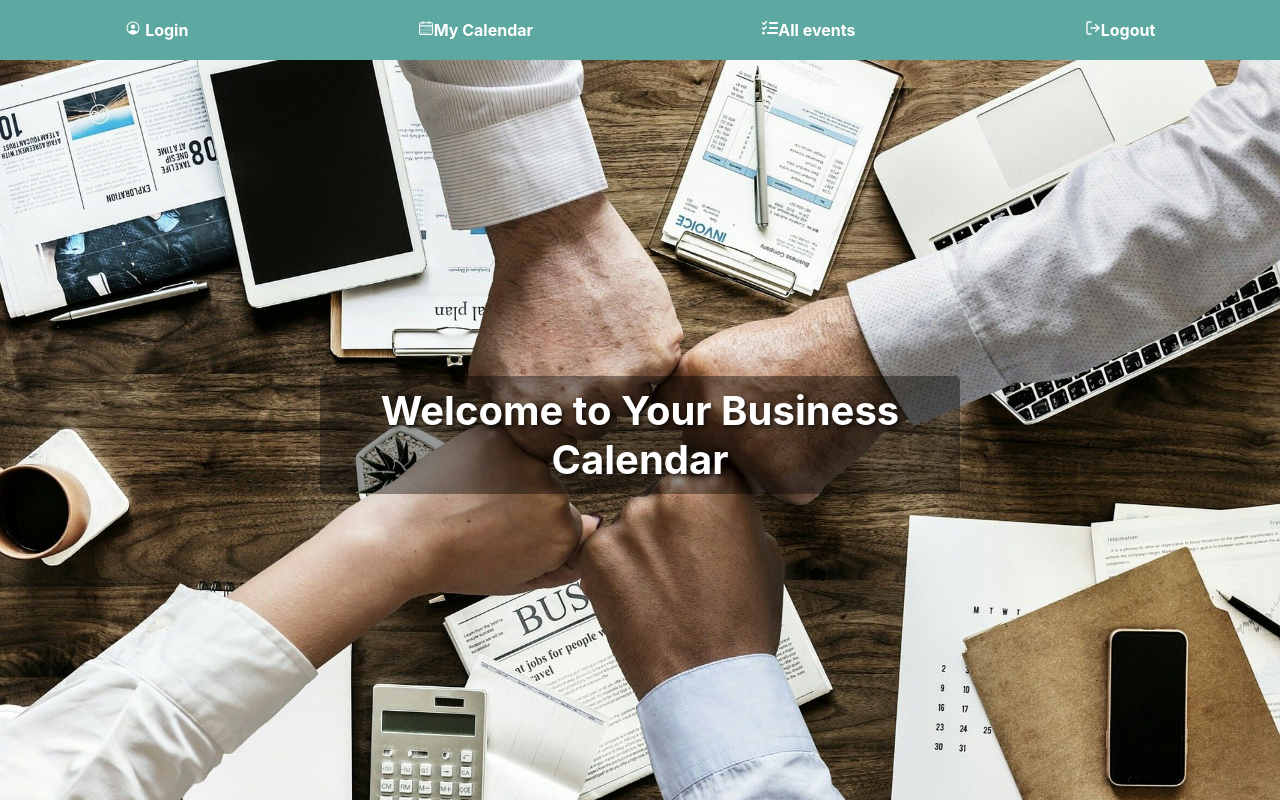
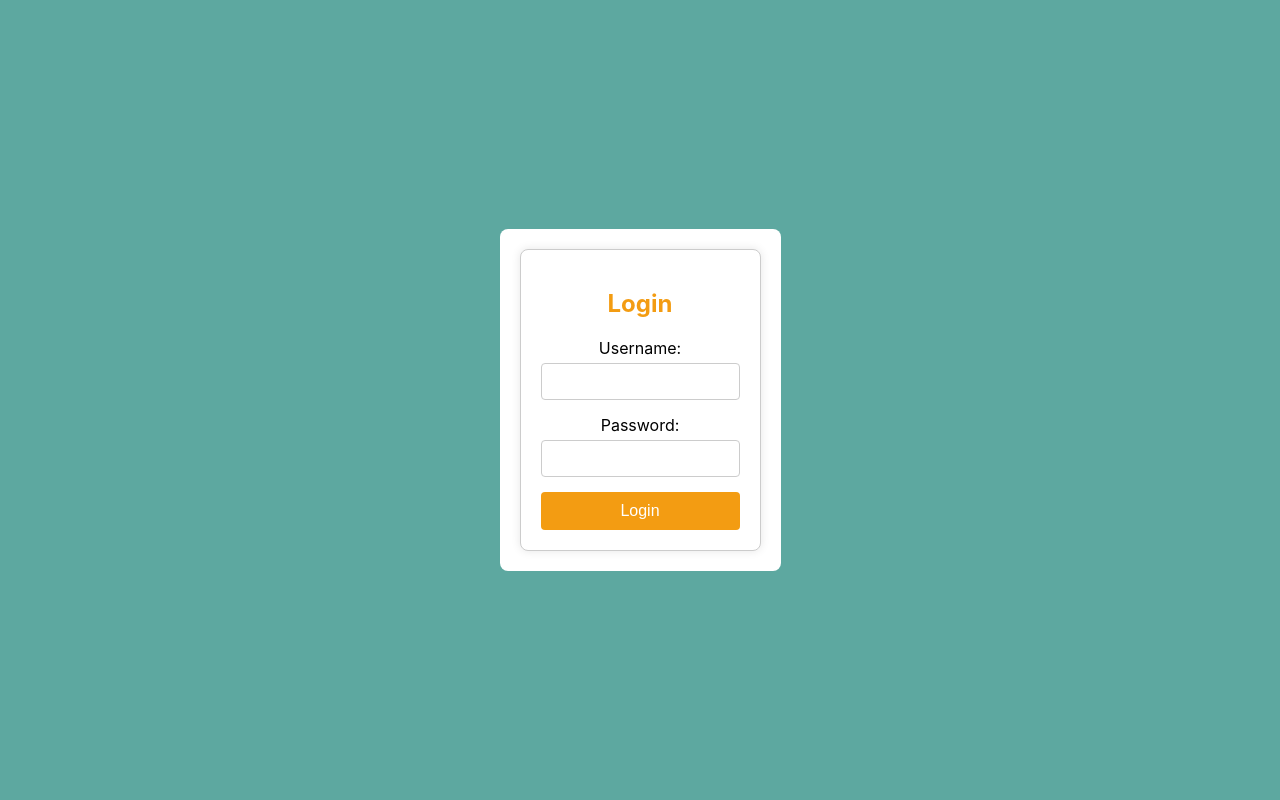
Before and after one commit to elab-development/internet-tehnologije-projekat-interaktivnikalendar_2020_0095, a React (Create React App) app in the folder react_aplikacija/: page /login in a window 1280 px wide. Built offline with nearby package versions, Linux system fonts and the light colour scheme.

Commit message:
Napravljena login stranica

```diff
--- a/react_aplikacija/package.json
+++ b/react_aplikacija/package.json
@@ -9,6 +9,7 @@
     "react": "^18.3.1",
     "react-dom": "^18.3.1",
     "react-icons": "^5.3.0",
+    "react-router-dom": "^6.26.1",
     "react-scripts": "5.0.1",
     "web-vitals": "^2.1.4"
   },
--- a/react_aplikacija/src/App.css
+++ b/react_aplikacija/src/App.css
@@ -2,43 +2,7 @@
   text-align: center;
 }
 
-/*
-.App-logo {
-  height: 40vmin;
-  pointer-events: none;
-}
 
-@media (prefers-reduced-motion: no-preference) {
-  .App-logo {
-    animation: App-logo-spin infinite 20s linear;
-  }
-}
-
-.App-header {
-  background-color: #282c34;
-  min-height: 100vh;
-  display: flex;
-  flex-direction: column;
-  align-items: center;
-  justify-content: center;
-  font-size: calc(10px + 2vmin);
-  color: white;
-}
-
-.App-link {
-  color: #61dafb;
-}
-
-@keyframes App-logo-spin {
-  from {
-    transform: rotate(0deg);
-  }
-  to {
-    transform: rotate(360deg);
-  }
-}*/
-
-/* Navbar container */
 .navBar {
   background-color: #5da8a0;
   padding: 10px;
@@ -47,7 +11,7 @@
   align-items: center;
 }
 
-/* Navbar items */
+
 .navBarItem {
   color: rgb(255, 255, 255);
   text-decoration: none;
@@ -57,13 +21,12 @@
 }
 
 .navBarItem:hover {
-  /*background-color: #5da88a;*/
   background-color: #f39c12;
   transform: scale(1.05);
   border-radius: 5px;
 }
 
-/* Responsive design */
+
 @media (max-width: 768px) {
   .navBar {
     flex-direction: column;
@@ -117,3 +80,73 @@ body, html {
   border-radius: 5px;
   max-width: 90%;
 }
+
+
+.login-page {
+  background-color: #5da8a0;
+  min-height: 100vh;
+  display: flex;
+  justify-content: center;
+  align-items: center;
+}
+
+.login-container {
+  padding: 20px;
+  background: #fff;
+  border-radius: 8px;
+}
+
+
+.login-form {
+  max-width: 400px;
+  margin: 0 auto;
+  padding: 20px;
+  border: 1px solid #ccc;
+  border-radius: 8px;
+  background-color: #fff;
+  box-shadow: 0 0 10px rgba(0, 0, 0, 0.1);
+}
+
+.login-title {
+  color: #f39c12;
+  margin-bottom: 20px;
+}
+
+.input-group {
+  margin-bottom: 15px;
+}
+
+.input-label {
+  display: block;
+  margin-bottom: 5px;
+}
+
+.input-field {
+  width: 100%;
+  padding: 10px;
+  border-radius: 4px;
+  border: 1px solid #ccc;
+  box-sizing: border-box;
+}
+
+.submit-button {
+  width: 100%;
+  padding: 10px;
+  border-radius: 4px;
+  background-color: #f39c12;
+  color: #fff;
+  border: none;
+  cursor: pointer;
+  font-size: 16px;
+}
+
+.submit-button:hover {
+  background-color: #e67e22;
+}
+
+
+@media (max-width: 768px) {
+  .login-form {
+    max-width: 90%;
+  }
+}
--- a/react_aplikacija/src/App.js
+++ b/react_aplikacija/src/App.js
@@ -1,16 +1,42 @@
 
+
+import React from 'react';
 import './App.css';
-import NavBar from './components/NavBar';
+import NavBar from './components/NavBarLogin';
 import slika from './images/slika.jpg';
+import { BrowserRouter as Router, Route, Routes, useLocation } from 'react-router-dom';
+import LoginPage from './components/LoginPage';
 
 function App() {
+
+  const ShowNavBar = () => {
+    const location = useLocation();
+
+    return location.pathname !== '/login' ? <NavBar /> : null;
+  };
+
   return (
-    <div className="App">
-      <NavBar></NavBar>
-      <div className = "hero-container"><img src = {slika} alt = "Business Calendar Background" className = "hero-image"/>
-          <div className = "hero-text">   Welcome to Your Business Calendar</div>
+    <Router>
+      <div className="App">
+        <ShowNavBar />
+        <Routes>
+          {}
+          <Route
+            path="/"
+            element={
+              <div>
+                <div className="hero-container">
+                  <img src={slika} alt="Business Calendar Background" className="hero-image" />
+                  <div className="hero-text">Welcome to Your Business Calendar</div>
+                </div>
+              </div>
+            }
+          />
+          {}
+          <Route path="/login" element={<LoginPage />} />
+        </Routes>
       </div>
-    </div>
+    </Router>
   );
 }
 
--- /dev/null
+++ b/react_aplikacija/src/components/Login.jsx
@@ -0,0 +1,47 @@
+import React, { useState } from 'react';
+
+const Login = () => {
+  const [username, setUsername] = useState('');
+  const [password, setPassword] = useState('');
+
+  const handleSubmit = (e) => {
+    e.preventDefault();
+    console.log('Username:', username);
+    console.log('Password:', password);
+  };
+
+  return (
+<div className="login-form">
+<h2 className="login-title">Login</h2>
+<form onSubmit={handleSubmit}>
+<div className="input-group">
+<label htmlFor="username" className="input-label">Username:</label>
+<input
+            type="text"
+            id="username"
+            value={username}
+            onChange={(e) => setUsername(e.target.value)}
+            className="input-field"
+            required
+          />
+</div>
+<div className="input-group">
+<label htmlFor="password" className="input-label">Password:</label>
+<input
+            type="password"
+            id="password"
+            value={password}
+            onChange={(e) => setPassword(e.target.value)}
+            className="input-field"
+            required
+          />
+</div>
+<button type="submit" className="submit-button">
+          Login
+</button>
+</form>
+</div>
+  );
+};
+
+export default Login;
--- /dev/null
+++ b/react_aplikacija/src/components/LoginPage.jsx
@@ -0,0 +1,17 @@
+
+import React from 'react';
+import Login from '../components/Login';
+
+const LoginPage = () => {
+  return (
+<div>
+<div className="login-page">
+<div className="login-container">
+<Login />
+</div>
+</div>
+</div>
+  );
+};
+
+export default LoginPage;
--- a/react_aplikacija/src/components/NavBar.jsx
+++ /dev/null
@@ -1,18 +0,0 @@
-import React from 'react'
-import { IoPersonCircleOutline } from "react-icons/io5";
-import { RxCalendar } from "react-icons/rx";
-import { LuLogOut } from "react-icons/lu";
-import { FaListCheck } from "react-icons/fa6";
-
-function NavBar() {
-  return (
-    <div className="navBar">
-      <a className="navBarItem"><IoPersonCircleOutline /> <b>Login</b></a>
-      <a className='navBarItem'><RxCalendar /><b>My Calendar</b></a>
-      <a className='navBarItem'><FaListCheck /><b>All events</b></a>
-      <a className='navBarItem'><LuLogOut /><b>Logout</b></a>
-    </div>
-  );
-}
-
-export default NavBar
--- /dev/null
+++ b/react_aplikacija/src/components/NavBarLogin.jsx
@@ -0,0 +1,31 @@
+
+import React from 'react';
+import { IoPersonCircleOutline } from "react-icons/io5";
+import { RxCalendar } from "react-icons/rx";
+import { LuLogOut } from "react-icons/lu";
+import { FaListCheck } from "react-icons/fa6";
+import { Link } from 'react-router-dom';
+
+const NavBar = () => {
+  return (
+    <nav className="navbar">
+      <div className="navbar-container">
+        <div className="navbar-links">
+          <div className="navBar">
+            <Link to="/login" className="navBarItem">
+              <IoPersonCircleOutline /> <b>Login</b>
+            </Link>
+           {}
+
+            <a className='navBarItem'><RxCalendar /><b>Calendar</b></a>
+          </div>
+          <Link to="/" className="navbar-link">
+
+          </Link>
+        </div>
+      </div>
+    </nav>
+  );
+};
+
+export default NavBar;
--- a/react_aplikacija/src/index.js
+++ b/react_aplikacija/src/index.js
@@ -11,7 +11,5 @@ root.render(
   </React.StrictMode>
 );
 
-// If you want to start measuring performance in your app, pass a function
-// to log results (for example: reportWebVitals(console.log))
-// or send to an analytics endpoint. Learn more: https://bit.ly/CRA-vitals
+
 reportWebVitals();
```
Also changed, not shown: 1 other file (tests, documents, lock files or other folders).
